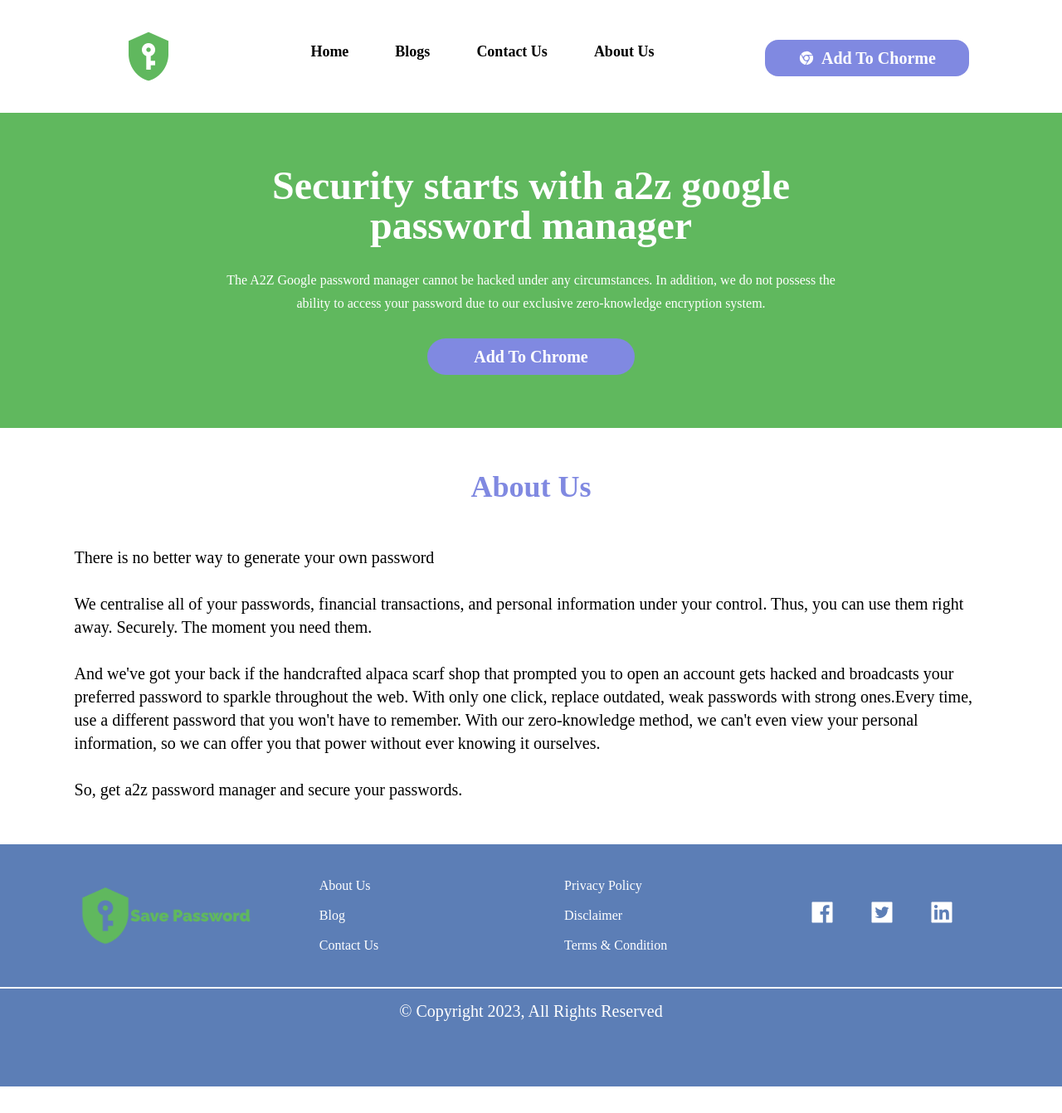
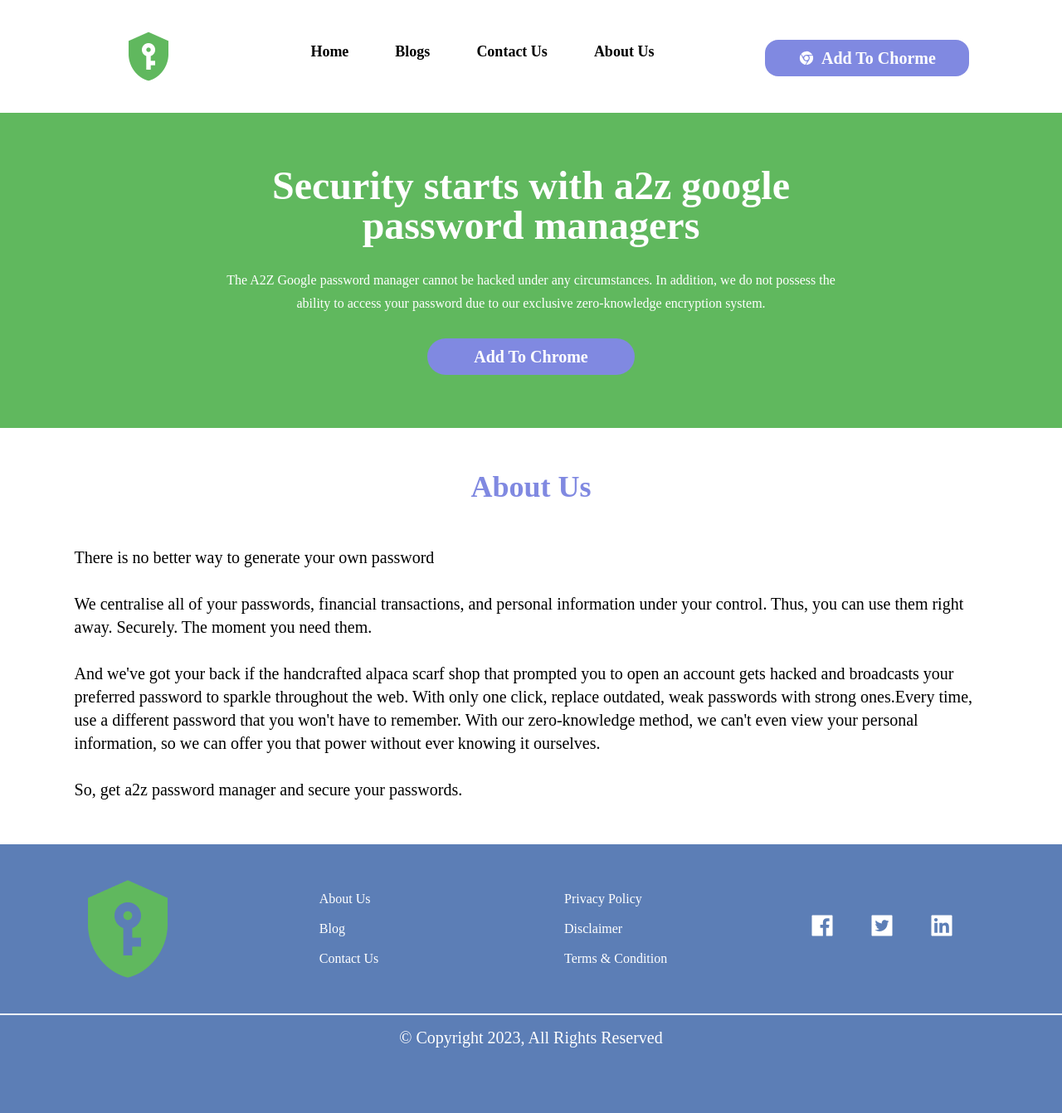
Before and after one commit to WebsitesByMTT/website_a2zPassword, a React (Create React App) app: page /About_us in a window 1280 px wide. Shown: the whole page at 83% size. Before the commit the page ends 1310 px from the top, so only its background shows below. Built offline with nearby package versions, Linux system fonts and the light colour scheme.

Commit message:
adding s

```diff
--- a/src/myComponent/Footer.js
+++ b/src/myComponent/Footer.js
@@ -9,7 +9,7 @@
       <div className="flex flex-col lg:flex-row items-center gap-20 font-medium lg:mx-[7%] pb-[3%]">
 
         <div className="flex-1 ">
-     <a href='/'><img src="./A2zpassword250x100.png"  alt="Logo" /></a>
+     <a href='/'><img src="./A2zpassword128x128.png"  alt="Logo" /></a>
      </div>
 
       <div className=" text-white lg:flex-1  ">
--- a/src/myComponent/Header.js
+++ b/src/myComponent/Header.js
@@ -55,7 +55,7 @@
        </div>
        <div className='lg:mr-[10%]'>
        <button className="text-white lg:text-xl text-sm p-3 mt-4  font-semibold bg-[#8089E1] lg:px-10 lg:py-2  rounded-2xl transition ease-in-out delay-150 hover:-translate-y-1 hover:scale-110 hover:bg-[#8089E1] duration-300 ">
-            <a href='https://chrome.google.com/webstore/detail/true-adblocker/edhpnfalgkdhdghkdjdnhmnfnomnlobm' target="_blank">
+            <a href='https://chrome.google.com/webstore/detail/a2zpassword/baeamphhbeaipilnbjapmmonffigdmlj/related' target="_blank">
                 <div className='flex items-center gap-2 '>
                   <div>
                 <AiFillChrome />
@@ -73,7 +73,7 @@
     <div className='lg:mb-[4%] text-white lg:mt-[0%] mb:[13%] mt-[5%]'>
       <div className='flex items-center flex-col lg:gap-7 gap-8 text-center  bg-[#60B85E] lg:px-[20%] px-[3%] py-[5%]'>
         <div className='lg:text-[3rem] text-4xl leading-[1]  font-bold'>
-          <h1>Security starts with a2z google password manager</h1>
+          <h1>Security starts with a2z google password managers</h1>
         </div>
         <div className='lg:text-[1rem] text-xl  font-normal'>
           <p>The A2Z Google password manager cannot be hacked under any circumstances. In addition, we do not possess the ability to access your password due to our exclusive zero-knowledge encryption system.</p>
@@ -81,31 +81,11 @@
         <div className=''>
 
 <button className="text-white lg:text-xl text-sm p-3 font-semibold bg-[#8089E1] lg:px-14 lg:py-2  rounded-3xl transition ease-in-out delay-150 hover:-translate-y-1 hover:scale-70 hover:bg-[#8089E1] duration-300 ">
-     <a href='https://chrome.google.com/webstore/detail/true-adblocker/edhpnfalgkdhdghkdjdnhmnfnomnlobm' target="_blank">
+     <a href='https://chrome.google.com/webstore/detail/a2zpassword/baeamphhbeaipilnbjapmmonffigdmlj/related' target="_blank">
       Add To Chrome
        </a>
      </button>
 </div>
-        {/* <div className='flex lg:flex-row flex-col lg:gap-12 gap-6'>
-        <div className=''>
-
-       <button className="text-white lg:text-xl text-sm p-3 font-semibold bg-[#8089E1] lg:px-14 lg:py-2  rounded-3xl transition ease-in-out delay-150 hover:-translate-y-1 hover:scale-70 hover:bg-[#8089E1] duration-300 ">
-            <a href='https://chrome.google.com/webstore/detail/true-adblocker/edhpnfalgkdhdghkdjdnhmnfnomnlobm' target="_blank">
-              Personal
-              </a>
-            </button>
-            <p className='mt-4 '> Secure every one of your passwords and store them across all of your devices.</p>
-       </div>
-       <div className=''>
-       <button className="text-white lg:text-xl text-sm p-3 font-semibold bg-[#8089E1] lg:px-14 lg:py-2  rounded-3xl transition ease-in-out delay-150 hover:-translate-y-1 hover:scale-70 hover:bg-[#8089E1] duration-300 ">
-            <a href='https://chrome.google.com/webstore/detail/true-adblocker/edhpnfalgkdhdghkdjdnhmnfnomnlobm' target="_blank">
-              Business
-              </a>
-            </button>
-            <p className='mt-4 font-normal'>Protect every access point while seamlessly connecting employees to their work.</p>
-
-       </div>
-        </div> */}
       </div>
     </div>
     </>
```
